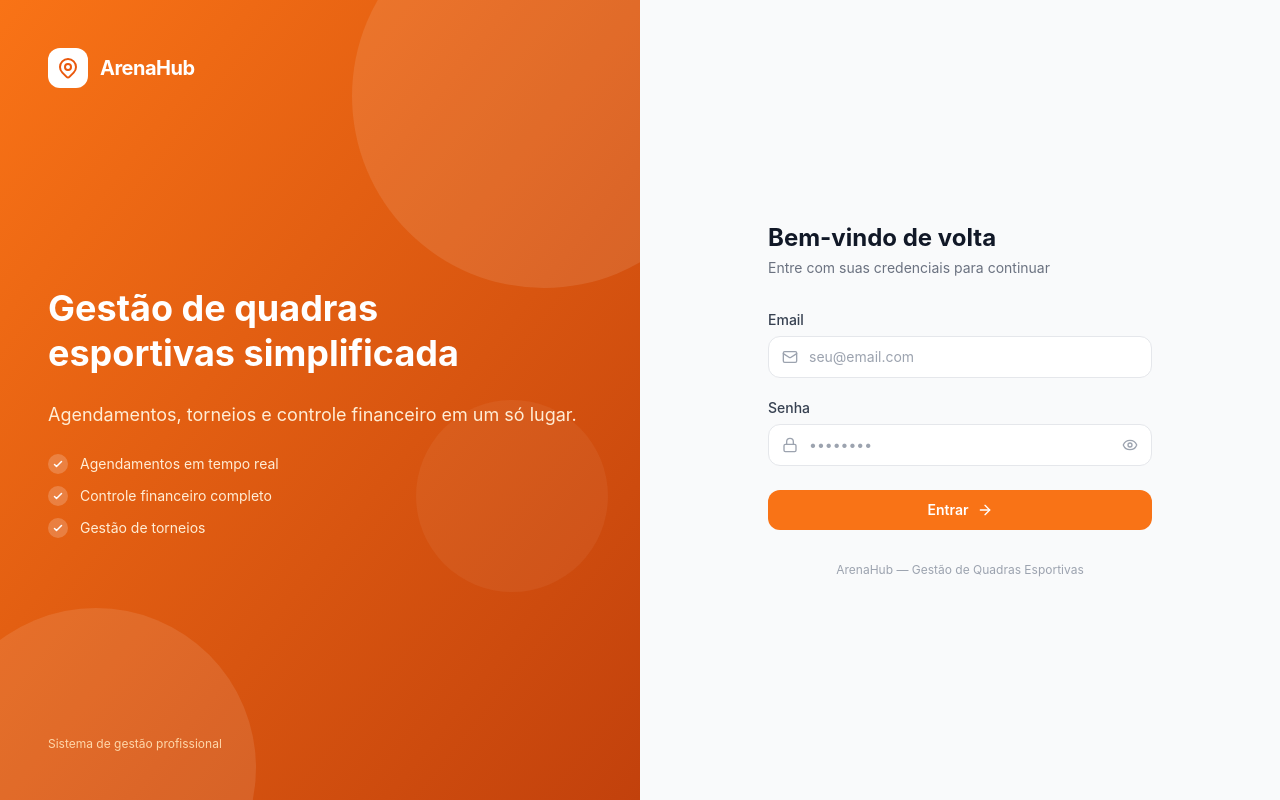
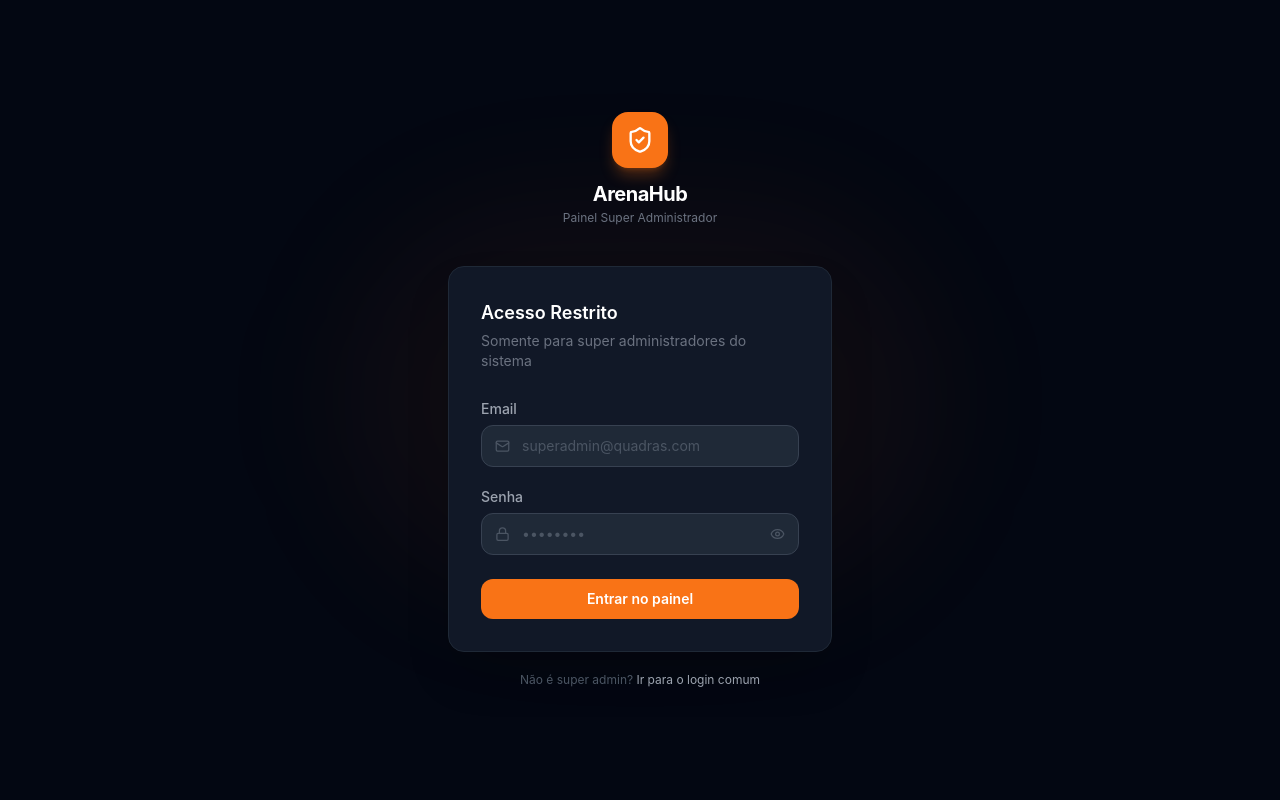
Before and after one commit to jeankarlo762/arenahub, a React (Vite) app in the folder frontend/: page /superadmin/login in a window 1280 px wide. Before the commit this address led to /login. Built offline with nearby package versions, Linux system fonts and the light colour scheme; no server answers.

Commit message:
feat: separate login pages for common users and superadmin
- /login: login para ADMIN/OPERATOR com link discreto para superadmin
- /superadmin/login: pagina exclusiva para SUPERADMIN com tema escuro
- RequireSuperAdmin agora redireciona para /superadmin/login ao inves de /login

```diff
--- a/frontend/src/App.tsx
+++ b/frontend/src/App.tsx
@@ -5,6 +5,7 @@ import { useAuthStore } from './store/auth.store'
 import * as authApi from './api/auth.api'
 
 import LoginPage from './pages/Login'
+import SuperAdminLoginPage from './pages/SuperAdmin/Login'
 import TenantsPage from './pages/SuperAdmin'
 import TenantUsersPage from './pages/SuperAdmin/TenantUsers'
 import FinanceiroPage from './pages/SuperAdmin/Financeiro'
@@ -39,7 +40,7 @@ function RequireAdmin({ children }: { children: React.ReactNode }) {
 
 function RequireSuperAdmin({ children }: { children: React.ReactNode }) {
   const { isAuthenticated, user } = useAuthStore()
-  if (!isAuthenticated) return <Navigate to="/login" replace />
+  if (!isAuthenticated) return <Navigate to="/superadmin/login" replace />
   if (user?.role !== 'SUPERADMIN') return <Navigate to="/" replace />
   return <>{children}</>
 }
@@ -76,6 +77,7 @@ export default function App() {
       />
       <Routes>
         <Route path="/login" element={<LoginPage />} />
+        <Route path="/superadmin/login" element={<SuperAdminLoginPage />} />
         <Route path="/superadmin" element={<RequireSuperAdmin><TenantsPage /></RequireSuperAdmin>} />
         <Route path="/superadmin/usuarios" element={<RequireSuperAdmin><TenantUsersPage /></RequireSuperAdmin>} />
         <Route path="/superadmin/financeiro" element={<RequireSuperAdmin><FinanceiroPage /></RequireSuperAdmin>} />
--- a/frontend/src/pages/Login/index.tsx
+++ b/frontend/src/pages/Login/index.tsx
@@ -35,7 +35,11 @@ export default function LoginPage() {
   async function onSubmit(data: FormData) {
     try {
       const result = await login(data.email, data.password)
-      navigate(result.user.role === 'SUPERADMIN' ? '/superadmin' : '/', { replace: true })
+      if (result.user.role === 'SUPERADMIN') {
+        navigate('/superadmin', { replace: true })
+        return
+      }
+      navigate('/', { replace: true })
     } catch {
       toast.error('Email ou senha incorretos')
     }
@@ -177,6 +181,11 @@ export default function LoginPage() {
           <p className="mt-8 text-center text-xs text-gray-400">
             ArenaHub — Gestão de Quadras Esportivas
           </p>
+          <p className="mt-2 text-center text-xs text-gray-300">
+            <a href="/superadmin/login" className="text-gray-300 hover:text-orange-500 transition-colors">
+              Acesso Super Admin
+            </a>
+          </p>
         </div>
       </div>
     </div>
--- /dev/null
+++ b/frontend/src/pages/SuperAdmin/Login.tsx
@@ -0,0 +1,141 @@
+import { useEffect, useState } from 'react'
+import { useNavigate } from 'react-router-dom'
+import { useForm } from 'react-hook-form'
+import { zodResolver } from '@hookform/resolvers/zod'
+import { z } from 'zod'
+import toast from 'react-hot-toast'
+import { Mail, Lock, Eye, EyeOff, ShieldCheck } from 'lucide-react'
+import { useAuth } from '../../hooks/useAuth'
+import { Spinner } from '../../components/ui/Spinner'
+
+const schema = z.object({
+  email: z.string().email('Email inválido'),
+  password: z.string().min(1, 'Senha obrigatória'),
+})
+
+type FormData = z.infer<typeof schema>
+
+export default function SuperAdminLoginPage() {
+  const { login, loading, isAuthenticated, user } = useAuth()
+  const navigate = useNavigate()
+  const [showPassword, setShowPassword] = useState(false)
+
+  const { register, handleSubmit, formState: { errors } } = useForm<FormData>({
+    resolver: zodResolver(schema),
+  })
+
+  useEffect(() => {
+    if (isAuthenticated) {
+      navigate(user?.role === 'SUPERADMIN' ? '/superadmin' : '/', { replace: true })
+    }
+  }, [isAuthenticated, navigate, user])
+
+  async function onSubmit(data: FormData) {
+    try {
+      const result = await login(data.email, data.password)
+      if (result.user.role !== 'SUPERADMIN') {
+        toast.error('Acesso restrito a Super Administradores')
+        return
+      }
+      navigate('/superadmin', { replace: true })
+    } catch {
+      toast.error('Email ou senha incorretos')
+    }
+  }
+
+  return (
+    <div className="min-h-screen bg-gray-950 flex items-center justify-center p-6">
+      {/* Background glow */}
+      <div className="absolute inset-0 overflow-hidden pointer-events-none">
+        <div className="absolute top-1/4 left-1/2 -translate-x-1/2 w-[600px] h-[400px] bg-orange-500/5 rounded-full blur-3xl" />
+      </div>
+
+      <div className="relative w-full max-w-sm">
+        {/* Logo */}
+        <div className="flex flex-col items-center gap-3 mb-10">
+          <div className="w-14 h-14 bg-orange-500 rounded-2xl flex items-center justify-center shadow-lg shadow-orange-500/30">
+            <ShieldCheck size={28} className="text-white" />
+          </div>
+          <div className="text-center">
+            <h1 className="text-white font-bold text-xl tracking-tight">ArenaHub</h1>
+            <p className="text-gray-500 text-xs mt-0.5">Painel Super Administrador</p>
+          </div>
+        </div>
+
+        {/* Card */}
+        <div className="bg-gray-900 border border-gray-800 rounded-2xl p-8 shadow-2xl">
+          <div className="mb-7">
+            <h2 className="text-lg font-semibold text-white">Acesso Restrito</h2>
+            <p className="text-gray-500 text-sm mt-1">Somente para super administradores do sistema</p>
+          </div>
+
+          <form onSubmit={handleSubmit(onSubmit)} className="flex flex-col gap-5">
+            {/* Email */}
+            <div className="flex flex-col gap-1.5">
+              <label className="text-sm font-medium text-gray-400">Email</label>
+              <div className="relative">
+                <Mail size={15} className="absolute left-3.5 top-1/2 -translate-y-1/2 text-gray-600" />
+                <input
+                  type="email"
+                  placeholder="superadmin@quadras.com"
+                  autoComplete="username"
+                  className={`w-full pl-10 pr-4 py-2.5 rounded-xl border text-sm bg-gray-800 text-white placeholder-gray-600 transition-all outline-none
+                    ${errors.email
+                      ? 'border-red-500/60 focus:border-red-500 focus:ring-2 focus:ring-red-500/20'
+                      : 'border-gray-700 focus:border-orange-500/60 focus:ring-2 focus:ring-orange-500/20'
+                    }`}
+                  {...register('email')}
+                />
+              </div>
+              {errors.email && <p className="text-xs text-red-400">{errors.email.message}</p>}
+            </div>
+
+            {/* Password */}
+            <div className="flex flex-col gap-1.5">
+              <label className="text-sm font-medium text-gray-400">Senha</label>
+              <div className="relative">
+                <Lock size={15} className="absolute left-3.5 top-1/2 -translate-y-1/2 text-gray-600" />
+                <input
+                  type={showPassword ? 'text' : 'password'}
+                  placeholder="••••••••"
+                  autoComplete="current-password"
+                  className={`w-full pl-10 pr-10 py-2.5 rounded-xl border text-sm bg-gray-800 text-white placeholder-gray-600 transition-all outline-none
+                    ${errors.password
+                      ? 'border-red-500/60 focus:border-red-500 focus:ring-2 focus:ring-red-500/20'
+                      : 'border-gray-700 focus:border-orange-500/60 focus:ring-2 focus:ring-orange-500/20'
+                    }`}
+                  {...register('password')}
+                />
+                <button
+                  type="button"
+                  onClick={() => setShowPassword((v) => !v)}
+                  className="absolute right-3.5 top-1/2 -translate-y-1/2 text-gray-600 hover:text-gray-400 transition-colors"
+                  tabIndex={-1}
+                >
+                  {showPassword ? <EyeOff size={15} /> : <Eye size={15} />}
+                </button>
+              </div>
+              {errors.password && <p className="text-xs text-red-400">{errors.password.message}</p>}
+            </div>
+
+            <button
+              type="submit"
+              disabled={loading}
+              className="mt-1 w-full flex items-center justify-center gap-2 bg-orange-500 hover:bg-orange-600 disabled:opacity-50 disabled:cursor-not-allowed text-white font-semibold py-2.5 rounded-xl transition-colors text-sm"
+            >
+              {loading ? <Spinner size="sm" /> : 'Entrar no painel'}
+            </button>
+          </form>
+        </div>
+
+        {/* Back link */}
+        <p className="mt-5 text-center text-xs text-gray-600">
+          Não é super admin?{' '}
+          <a href="/login" className="text-gray-400 hover:text-orange-400 transition-colors">
+            Ir para o login comum
+          </a>
+        </p>
+      </div>
+    </div>
+  )
+}
```
